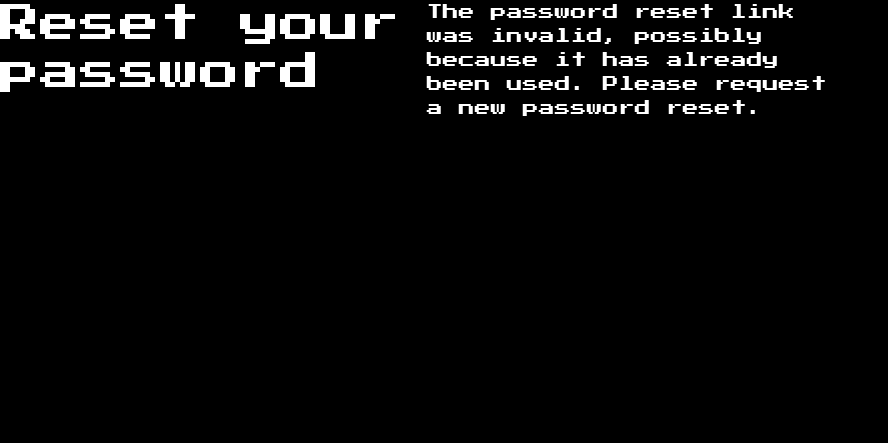
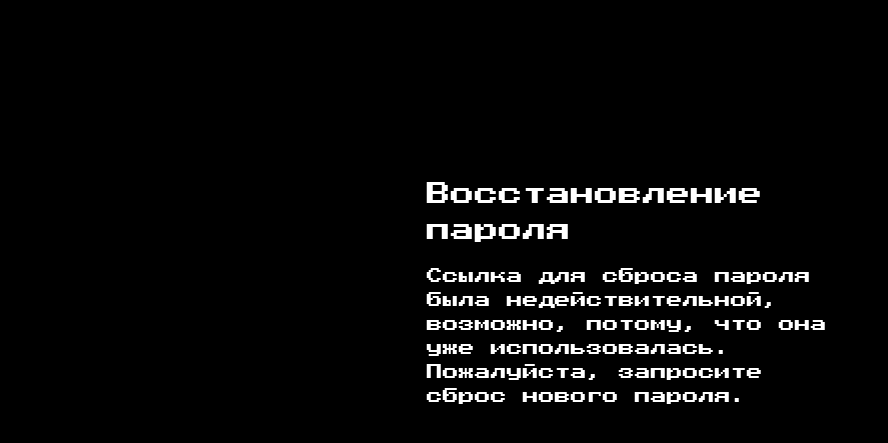
Before and after one commit to PepsiKingIV/Balanced, a Django app: page /account/password-reset/confirm/1/1/ in a window 1280 px wide. Shown: the part 80-523 px from the top of the page, without its empty margins (0-888 px from the left). Run offline with Django 4.2, Linux system fonts and the light colour scheme; some web fonts are replaced.

Commit message:
Add edited password recovery forms.
The forms for password change methods have been changed.
HTML pages are also edited

```diff
--- a/account/forms.py
+++ b/account/forms.py
@@ -1,6 +1,7 @@
-from django.forms import ModelForm
 from django.contrib.auth.models import User
 from django import forms
+from django.contrib.auth.forms import PasswordResetForm, SetPasswordForm
+from django.contrib.auth import password_validation
 
 
 class LoginForm(forms.Form):
@@ -29,3 +30,25 @@ class UserRegistrationForm(forms.ModelForm):
         if cd['password'] != cd['password2']:
             raise forms.ValidationError('Passwords don\'t match.')
         return cd['password2']
+
+
+class PasswordResetForm2(PasswordResetForm):
+    email = forms.EmailField(widget=forms.EmailInput(
+        attrs={'class': 'form-control', 'type': "email", 'id': "exampleInputEmail1", 'aria-describedby': "emailHelp"}))
+
+
+class SetPasswordForm2(SetPasswordForm):
+    new_password1 = forms.CharField(
+        label=("Новый пароль"),
+        widget=forms.PasswordInput(attrs={"autocomplete": "new-password", "type": "password",
+                                   "class": "form-control", "id": "exampleInputPassword1"}),
+        strip=False,
+        help_text=password_validation.password_validators_help_text_html(),
+    )
+
+    new_password2 = forms.CharField(
+        label=("Повторите пароль:"),
+        widget=forms.PasswordInput(attrs={"autocomplete": "new-password", "type": "password",
+                                   "class": "form-control", "id": "exampleInputPassword1"}),
+        strip=False
+    )
--- a/account/static/css/reg_style.css
+++ b/account/static/css/reg_style.css
@@ -17,6 +17,12 @@ body {
     grid-template-rows: repeat(8, 1fr);
     grid-template-columns: 1fr 1fr 1fr;
     height: 80vh;
+}
+
+.content>div{
+    margin-top: 1rem;
+    grid-row: 3/6;
+    grid-column: 2/3;
 }
 
 .header {
--- a/account/templates/registration/password_reset_confirm.html
+++ b/account/templates/registration/password_reset_confirm.html
@@ -1,18 +1,18 @@
 {% extends "account/pattern.html" %}
 
-{% block title %}Reset your password{% endblock %}
-
 {% block content %}
-    <h1>Reset your password</h1>
+<div>
+    <p style="font-size: 1.5rem">Восстановление пароля</p>
     {% if validlink %}
-        <p>Please enter your new password twice:</p>
         <form action="." method="post">
             {{ form.as_p }}
             {% csrf_token %}
-            <p><input type="submit" value="Change my password"/></p>
+            <button type="submit" class="btn btn-outline-success" stule='margin-top: 4rem;'>Изменить пароль</button>
         </form>
     {% else %}
-        <p>The password reset link was invalid, possibly because it has
-            already been used. Please request a new password reset.</p>
+        <p>Ссылка для сброса пароля была недействительной, возможно, потому,
+            что она уже использовалась. Пожалуйста, запросите сброс нового пароля.
+        </p>
     {% endif %}
+</div>
 {% endblock %}
--- a/account/urls.py
+++ b/account/urls.py
@@ -19,11 +19,11 @@ urlpatterns = [
     path('', views.dashboard),
     path('logout/', views.logout_view, name='logout'),
     path('password-reset/',
-            PasswordResetView.as_view(),name='password_reset'),
+            views.PasswordResetView2.as_view(),name='password_reset'),
     path('password-reset/done/',
             PasswordResetDoneView.as_view(), name='password_reset_done'),
     path('password-reset/confirm/<uidb64>/<token>/',
-            PasswordResetConfirmView.as_view(), name='password_reset_confirm'),
+            views.PasswordResetConfirmView2.as_view(), name='password_reset_confirm'),
     path('password-reset/complete/',
             PasswordResetCompleteView.as_view(), name='password_reset_complete'),
 ]
--- a/account/views.py
+++ b/account/views.py
@@ -4,6 +4,8 @@ from .forms import LoginForm, UserRegistrationForm
 from django.contrib.auth.decorators import login_required
 from django.contrib.auth import logout
 from django.contrib.auth.models import User
+from django.contrib.auth.views import PasswordResetView, PasswordResetConfirmView
+from . import forms
 
 
 
@@ -61,3 +63,10 @@ def logout_view(request):
 @login_required
 def dashboard(request):
     return render(request, 'account/dashboard.html', {'section': 'dashboard'})
+
+
+class PasswordResetView2(PasswordResetView):
+    form_class = forms.PasswordResetForm2
+
+class PasswordResetConfirmView2(PasswordResetConfirmView):
+    form_class = forms.SetPasswordForm2
```
Also changed, not shown: account/templates/account/login.html (+11 -5 lines), account/templates/registration/password_reset_complete.html (+8 -3 lines), account/templates/registration/password_reset_done.html (+5 -3 lines), account/templates/registration/password_reset_form.html (+7 -7 lines).
